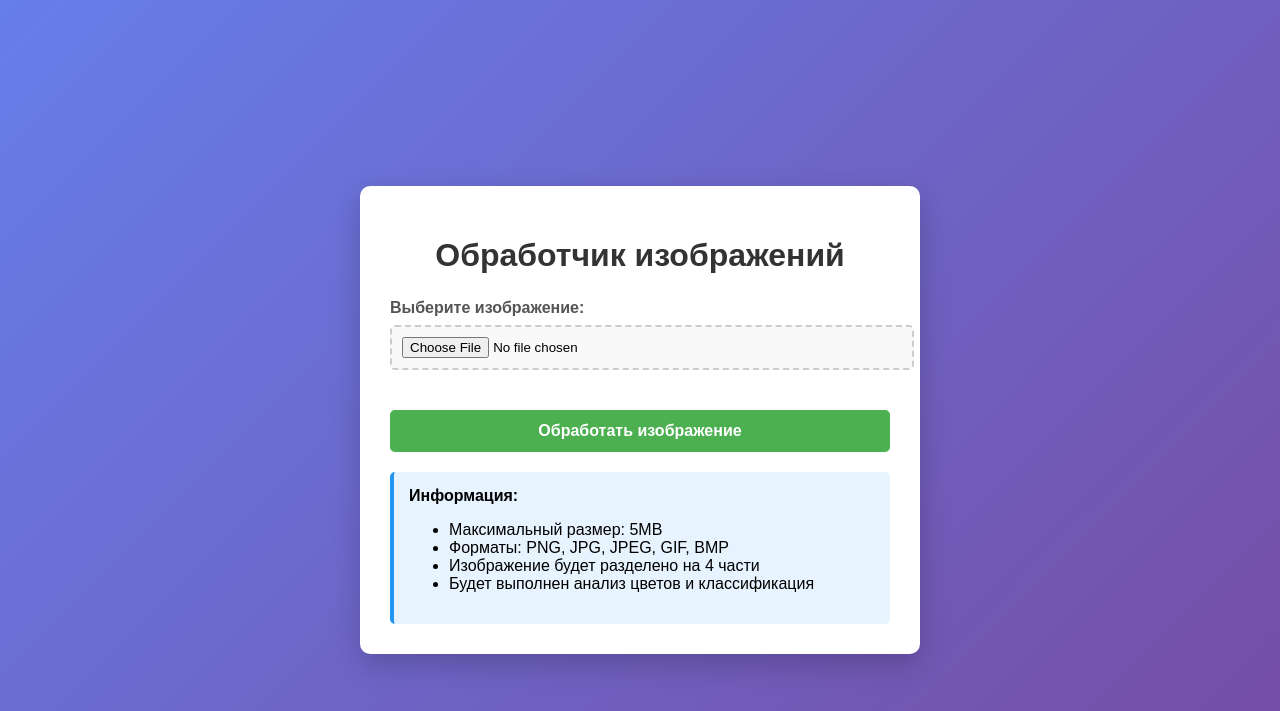
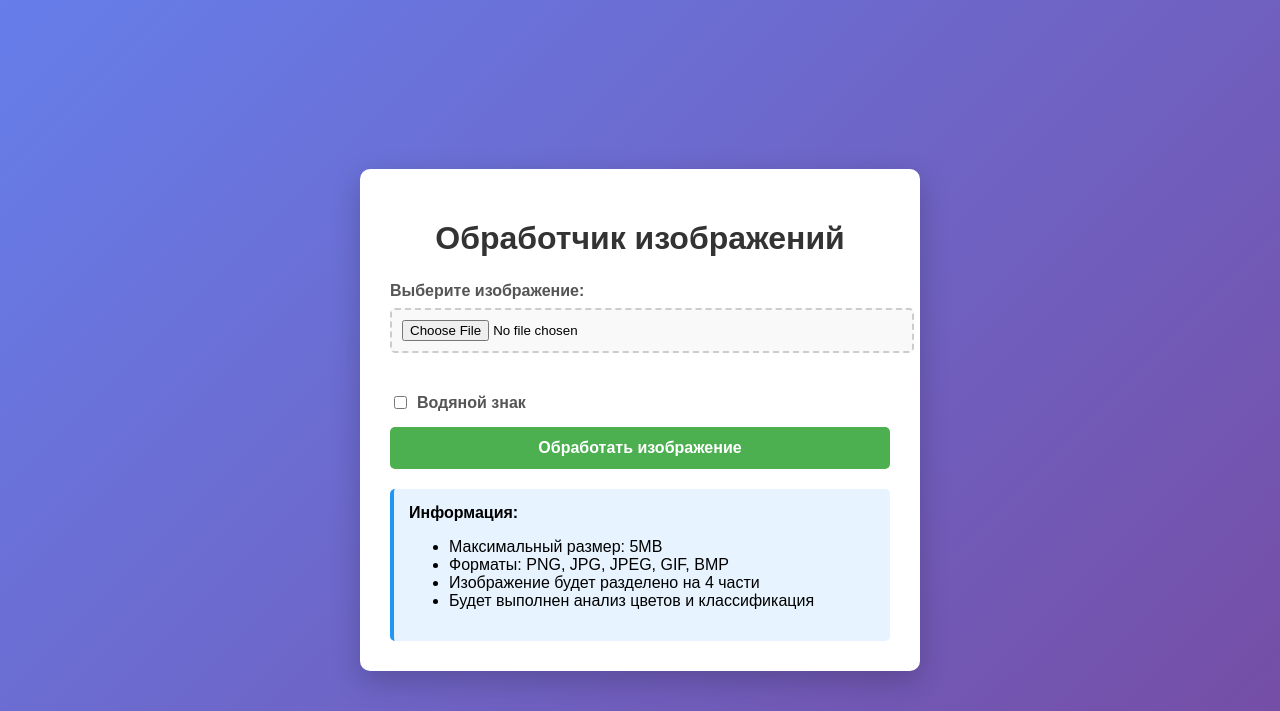
Before and after one commit to lehaaloha/newlab3, a Flask app: page / in a window 1280 px wide. Shown: the top 711 px of the page. Run offline with Flask 3, Linux system fonts and the light colour scheme; some libraries are stand-ins or nearby versions.

Commit message:
Update index.html

```diff
--- a/lab3/templates/index.html
+++ b/lab3/templates/index.html
@@ -111,6 +111,14 @@
             <div class="g-recaptcha" data-sitekey="{{ site_key }}"></div>
             {% endif %}
 
+
+            <div class="form-group" style="margin: 15px 0;">
+                <label style="display: flex; align-items: center; cursor: pointer;">
+                    <input type="checkbox" name="add_watermark" value="yes" style="margin-right: 10px;">
+                        Водяной знак
+                </label>
+            </div>
+
             <button type="submit">Обработать изображение</button>
         </form>
 
```
